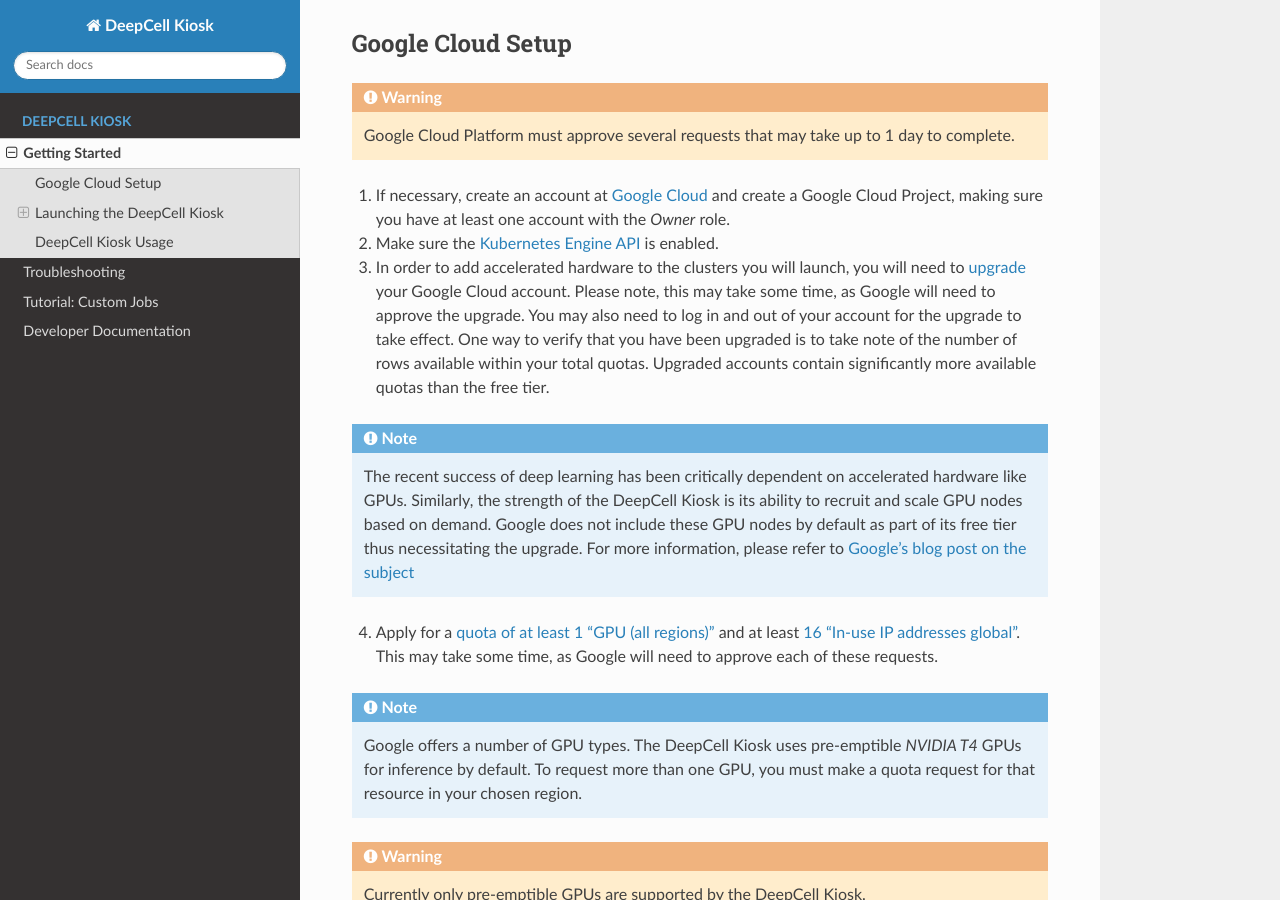
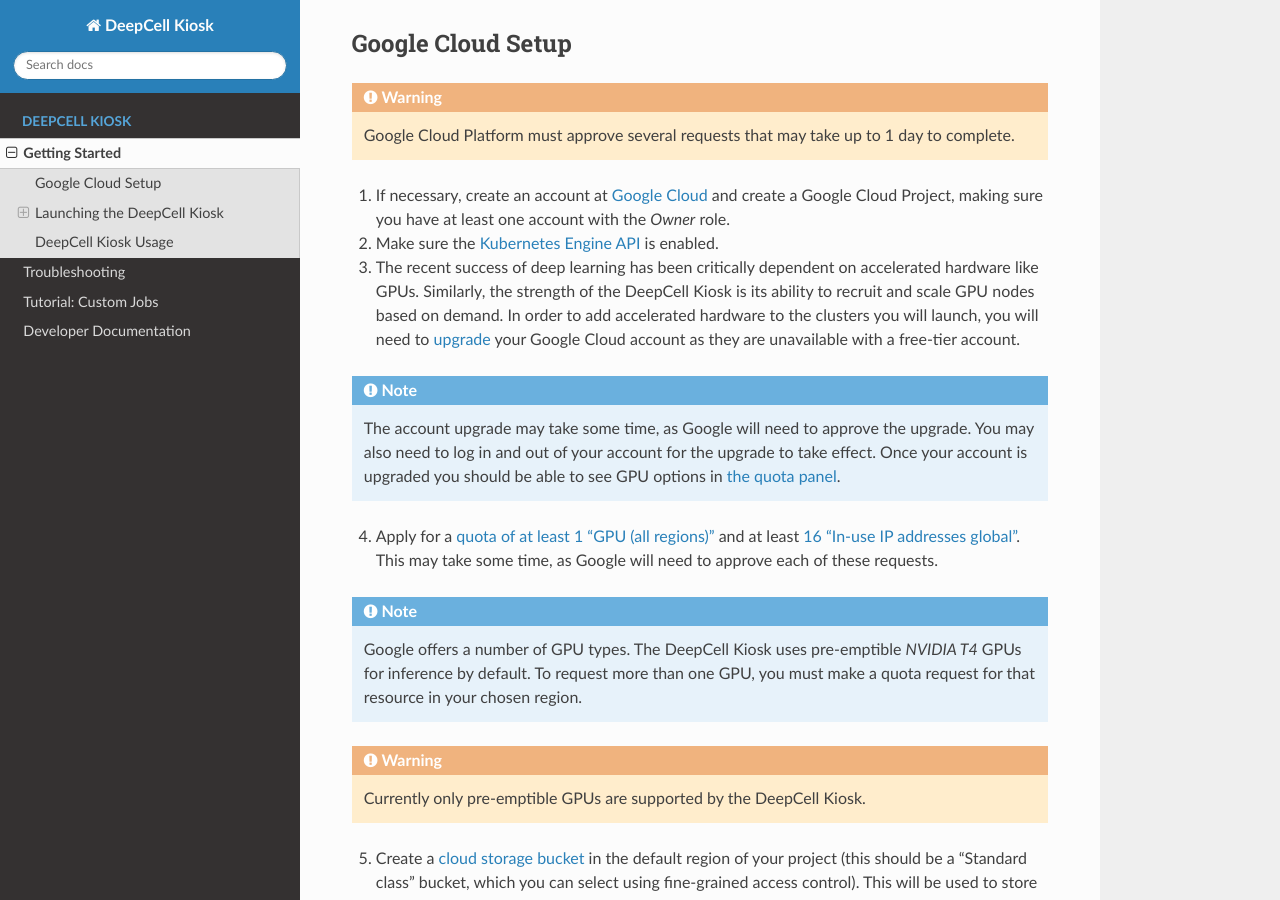
Before and after one commit to vanvalenlab/kiosk-console, a Sphinx documentation site: the page built from docs/source/GETTING_STARTED.rst, in a window 1280 px wide and 900 px high, scrolled down 369 px. Built offline with Sphinx 7.4.7 and the Read the Docs theme 2.0.0, drawn with Linux system fonts in a browser that asks for light colours.

Commit message:
update the account upgrade steps for clarity

```diff
--- a/docs/source/GETTING_STARTED.rst
+++ b/docs/source/GETTING_STARTED.rst
@@ -18,9 +18,9 @@
 
 2. Make sure the `Kubernetes Engine API <https://console.cloud.google.com/apis/api/container.googleapis.com/overview>`_ is enabled.
 
-3. In order to add accelerated hardware to the clusters you will launch, you will need to `upgrade <https://cloud.google.com/free/docs/gcp-free-tier#how-to-upgrade>`_ your Google Cloud account. Please note, this may take some time, as Google will need to approve the upgrade. You may also need to log in and out of your account for the upgrade to take effect. One way to verify that you have been upgraded is to take note of the number of rows available within your total quotas. Upgraded accounts contain significantly more available quotas than the free tier.
+3. The recent success of deep learning has been critically dependent on accelerated hardware like GPUs. Similarly, the strength of the DeepCell Kiosk is its ability to recruit and scale GPU nodes based on demand. In order to add accelerated hardware to the clusters you will launch, you will need to `upgrade <https://cloud.google.com/free/docs/gcp-free-tier#how-to-upgrade>`_ your Google Cloud account as they are unavailable with a free-tier account.
 
-.. note:: The recent success of deep learning has been critically dependent on accelerated hardware like GPUs. Similarly, the strength of the DeepCell Kiosk is its ability to recruit and scale GPU nodes based on demand. Google does not include these GPU nodes by default as part of its free tier thus necessitating the upgrade. For more information, please refer to `Google's blog post on the subject <https://cloud.google.com/blog/products/gcp/gpus-service-kubernetes-engine-are-now-generally-available>`_
+.. note:: The account upgrade may take some time, as Google will need to approve the upgrade. You may also need to log in and out of your account for the upgrade to take effect. Once your account is upgraded you should be able to see GPU options in `the quota panel <https://console.cloud.google.com/iam-admin/quotas>`_.
 
 4. Apply for a `quota of at least 1 "GPU (all regions)" <https://cloud.google.com/compute/quotas#gpus>`_ and at least `16 "In-use IP addresses global" <https://cloud.google.com/compute/quotas#ip_addresses>`_. This may take some time, as Google will need to approve each of these requests.
 
```
